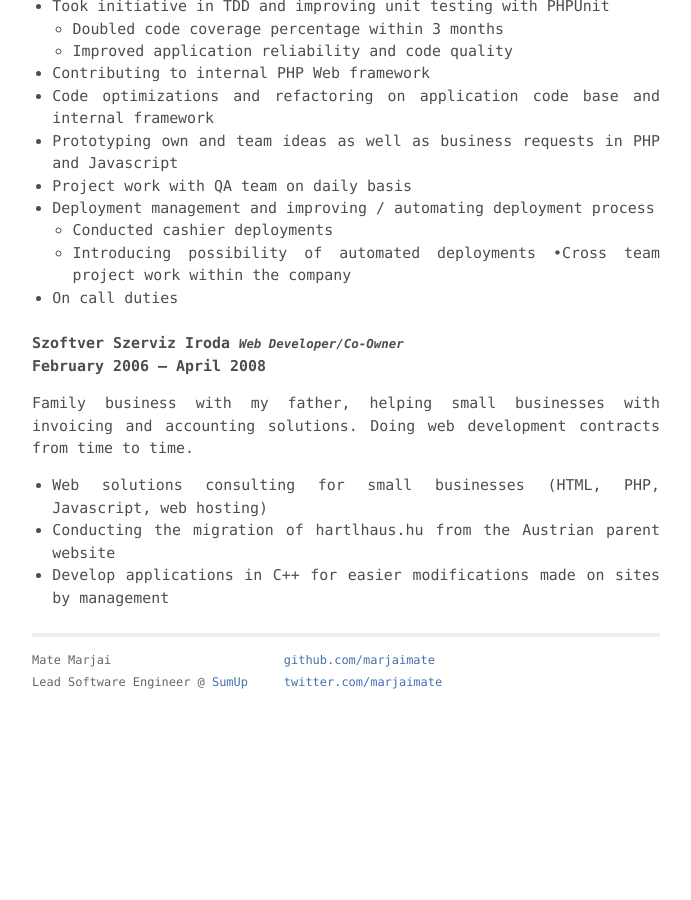
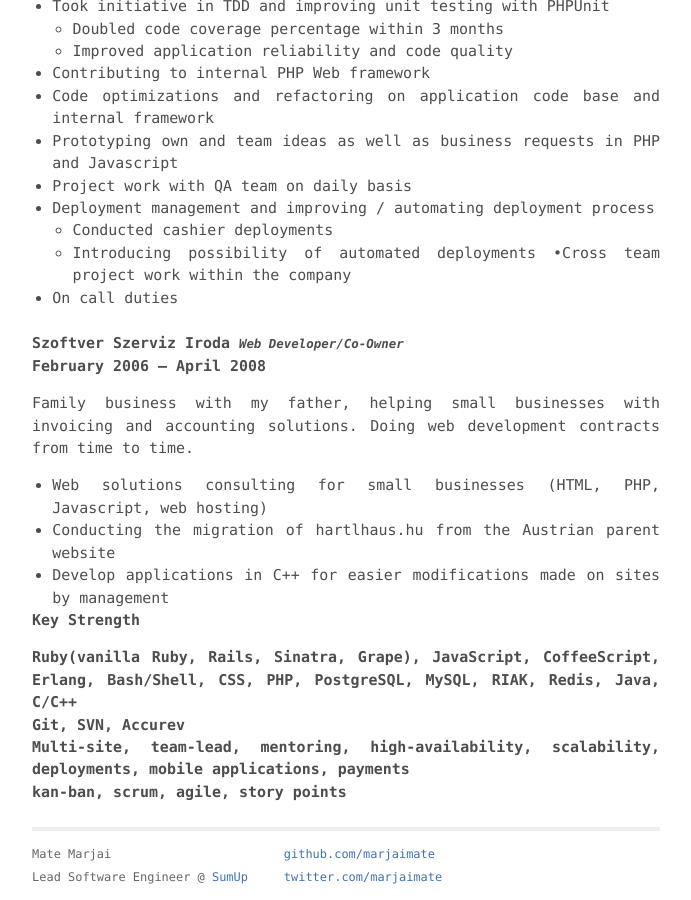
Before and after one commit to marjaimate/marjaimate.github.io, a Jekyll site: the page built from about.html, in a window 1280 px wide and 900 px high, scrolled down 3103 px. Shown: the whole window, without its empty margins (294-985 px from the left). Built offline with Jekyll 4.4.1, drawn with Linux system fonts in a browser that asks for light colours; Markdown is read by kramdown in place of the engine named in the settings; before the commit the page ends 3809 px from its top, so only the background shows below that.

Commit message:
Re-alignment and adding in key strength

```diff
--- a/about.html
+++ b/about.html
@@ -210,4 +210,16 @@ title: About
       <li>Develop applications in C++ for easier modifications made on sites by management</li>
     </ul>
   </section>
+  <section class="key-strength">
+    <h3>Key Strength<h3>
+    <p>
+      Ruby(vanilla Ruby, Rails, Sinatra, Grape), JavaScript, CoffeeScript, Erlang, Bash/Shell, CSS, PHP, PostgreSQL, MySQL, RIAK, Redis, Java, C/C++
+      <br/>
+      Git, SVN, Accurev
+      <br/>
+      Multi-site, team-lead, mentoring, high-availability, scalability, deployments, mobile applications, payments
+      <br/>
+      kan-ban, scrum, agile, story points
+    </p>
+  </section>
 </div>
```
Lines whose indentation alone changed are shown as unchanged.
